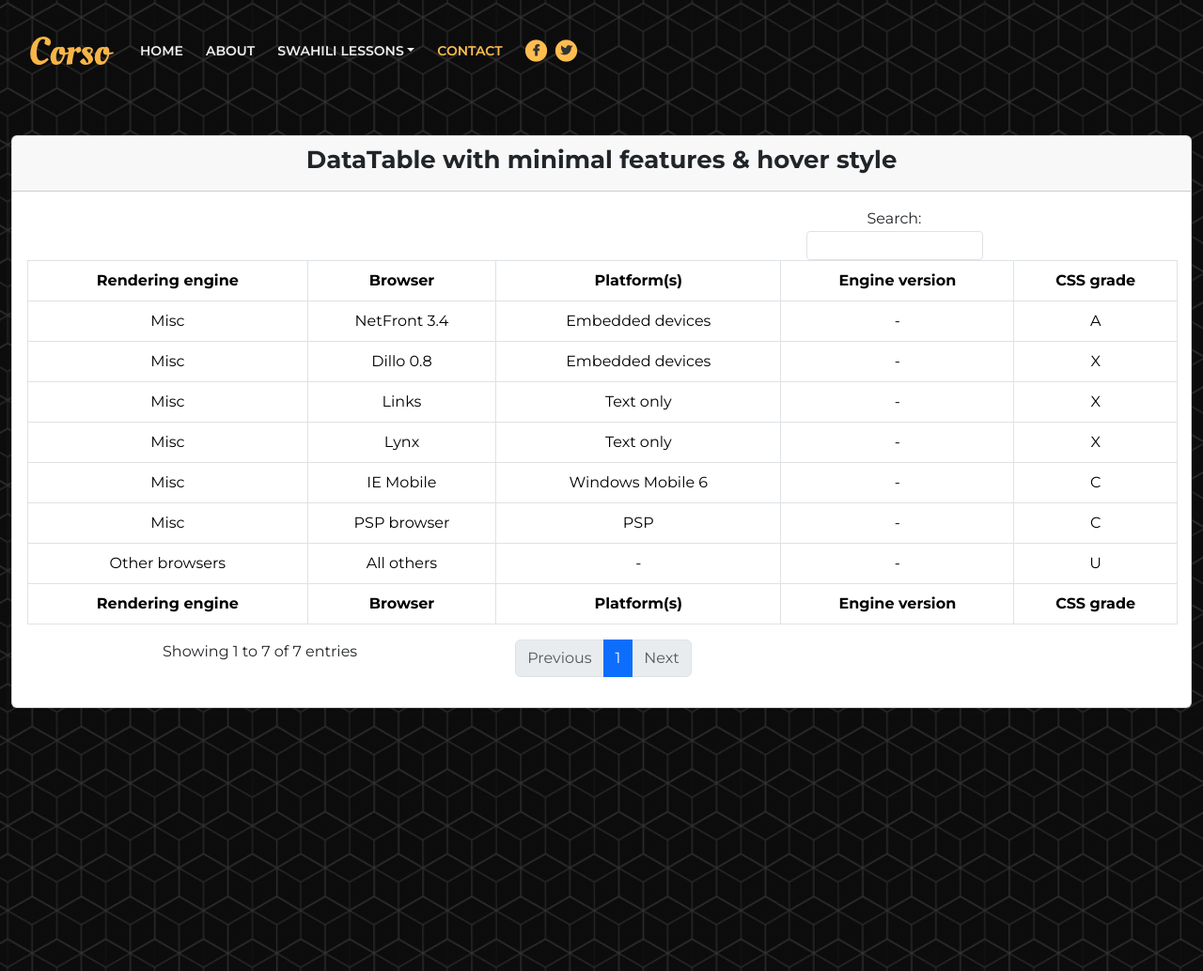
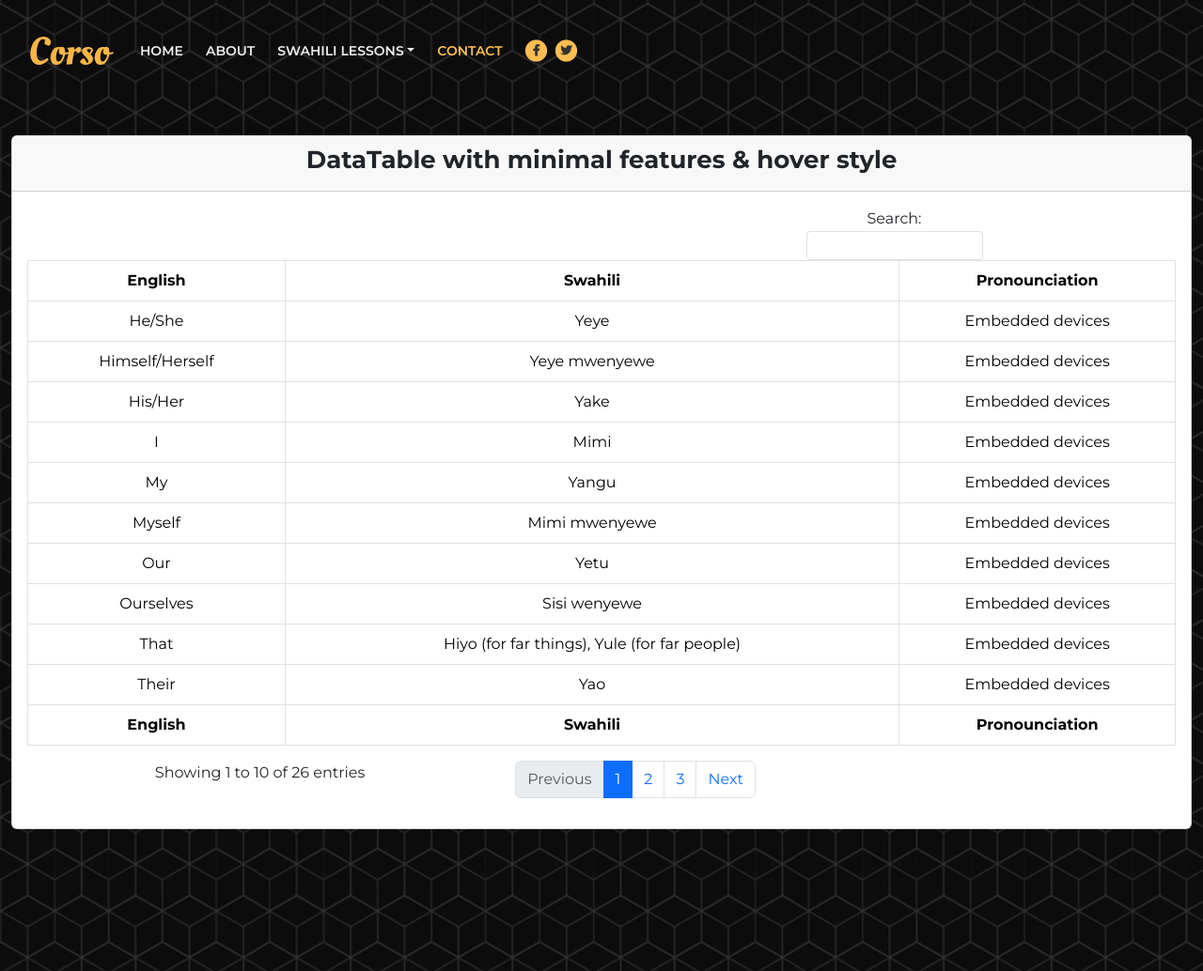
Before and after one commit to Nyahende/Learn-Swahili, a Django app: page /pronouns/ in a window 1280 px wide. Shown: the top 1034 px of the page at 94% size. Run offline with Django 5.2, Linux system fonts and the light colour scheme; some libraries are stand-ins or nearby versions.

Commit message:
pronouns

```diff
--- a/pronouns/templates/pronouns/pronouns.html
+++ b/pronouns/templates/pronouns/pronouns.html
@@ -133,72 +133,150 @@
                         <table id="example2" class="table table-bordered table-hover">
                             <thead>
                             <tr>
-                          <th>Rendering engine</th>
-                          <th>Browser</th>
-                          <th>Platform(s)</th>
-                          <th>Engine version</th>
-                          <th>CSS grade</th>
+                              <th>English</th>
+                              <th>Swahili</th>
+                              <th>Pronounciation</th>
                             </tr>
                             </thead>
                             <tbody>
 
                             <tr>
-                          <td>Misc</td>
-                          <td>NetFront 3.4</td>
+                              <td>I</td>
+                              <td>Mimi</td>
                               <td>Embedded devices</td>
-                          <td>-</td>
-                          <td>A</td>
                             </tr>
                             <tr>
-                          <td>Misc</td>
-                          <td>Dillo 0.8</td>
+                                <td>You (singular)</td>
+                                <td>Wewe</td>
                                 <td>Embedded devices</td>
-                          <td>-</td>
-                          <td>X</td>
                             </tr>
                             <tr>
-                          <td>Misc</td>
-                          <td>Links</td>
-                          <td>Text only</td>
-                          <td>-</td>
-                          <td>X</td>
+                                <td>He/She</td>
+                                <td>Yeye</td>
+                                <td>Embedded devices</td>
                             </tr>
                             <tr>
-                          <td>Misc</td>
-                          <td>Lynx</td>
-                          <td>Text only</td>
-                          <td>-</td>
-                          <td>X</td>
+                                <td>We </td>
+                                <td>Sisi</td>
+                                <td>Embedded devices</td>
                             </tr>
                             <tr>
-                          <td>Misc</td>
-                          <td>IE Mobile</td>
-                          <td>Windows Mobile 6</td>
-                          <td>-</td>
-                          <td>C</td>
+                                <td>You (plural)</td>
+                                <td>Ninyi</td>
+                                <td>Embedded devices</td>
                             </tr>
                             <tr>
-                          <td>Misc</td>
-                          <td>PSP browser</td>
-                          <td>PSP</td>
-                          <td>-</td>
-                          <td>C</td>
+                                <td>They </td>
+                                <td>Wao</td>
+                                <td>Embedded devices</td>
                             </tr>
                             <tr>
-                          <td>Other browsers</td>
-                          <td>All others</td>
-                          <td>-</td>
-                          <td>-</td>
-                          <td>U</td>
+                                <td>My </td>
+                                <td>Yangu</td>
+                                <td>Embedded devices</td>
                             </tr>
+                            <tr>
+                                <td>Your (singular)</td>
+                                <td>Yako</td>
+                                <td>Embedded devices</td>
+                            </tr>
+                            <tr>
+                                <td>His/Her</td>
+                                <td>Yake</td>
+                                <td>Embedded devices</td>
+                            </tr>
+                            <tr>
+                                <td> Our </td>
+                                <td>Yetu</td>
+                                <td>Embedded devices</td>
+                            </tr>
+                            <tr>
+                                <td>Your (plural)</td>
+                                <td>Yenu</td>
+                                <td>Embedded devices</td>
+                            </tr>
+                            <tr>
+                                <td> Their </td>
+                                <td>Yao</td>
+                                <td>Embedded devices</td>
+                            </tr>
+                            <tr>
+                                <td> This </td>
+                                <td>Hii (for near things), Huyu (for near people)</td>
+                                <td>Embedded devices</td>
+                            </tr>
+                            <tr>
+                                <td> That </td>
+                                <td>Hiyo (for far things), Yule (for far people)</td>
+                                <td>Embedded devices</td>
+                            </tr>
+                            <tr>
+                                <td> These </td>
+                                <td>Hizi (for near things), Hawa (for near people)</td>
+                                <td>Embedded devices</td>
+                            </tr>
+                            <tr>
+                                <td> Those </td>
+                                <td>Hizo (for far things), Wale (for far people)</td>
+                                <td>Embedded devices</td>
+                            </tr>
+                            <tr>
+                                <td>Myself </td>
+                                <td>Mimi mwenyewe</td>
+                                <td>Embedded devices</td>
+                            </tr>
+                            <tr>
+                                <td> Yourself (singular)</td>
+                                <td>Wewe mwenyewe</td>
+                                <td>Embedded devices</td>
+                            </tr>
+                            <tr>
+                                <td>Himself/Herself</td>
+                                <td>Yeye mwenyewe</td>
+                                <td>Embedded devices</td>
+                            </tr>
+                            <tr>
+                                <td>Ourselves </td>
+                                <td>Sisi wenyewe</td>
+                                <td>Embedded devices</td>
+                            </tr>
+                            <tr>
+                                <td> Yourselves (plural)</td>
+                                <td>Ninyi wenyewe</td>
+                                <td>Embedded devices</td>
+                            </tr>
+                            <tr>
+                                <td> Themselves </td>
+                                <td>Wao wenyewe</td>
+                                <td>Embedded devices</td>
+                            </tr>
+                            <tr>
+                                <td> Who?</td>
+                                <td>Nani?</td>
+                                <td>Embedded devices</td>
+                            </tr>
+                            <tr>
+                                <td> What? </td>
+                                <td>Nini?</td>
+                                <td>Embedded devices</td>
+                            </tr>
+                            <tr>
+                                <td> Which?</td>
+                                <td>Ipi? or Gani?</td>
+                                <td>Embedded devices</td>
+                            </tr>
+                            <tr>
+                                <td> Whose?</td>
+                                <td>Ya nani?</td>
+                                <td>Embedded devices</td>
+                            </tr>
+
                             </tbody>
                             <tfoot>
                             <tr>
-                          <th>Rendering engine</th>
-                          <th>Browser</th>
-                          <th>Platform(s)</th>
-                          <th>Engine version</th>
-                          <th>CSS grade</th>
+                                <th>English</th>
+                                <th>Swahili</th>
+                                <th>Pronounciation</th>
                                 </tr>
                             </tfoot>
                           </table>
```
Lines whose indentation alone changed are shown as unchanged.
